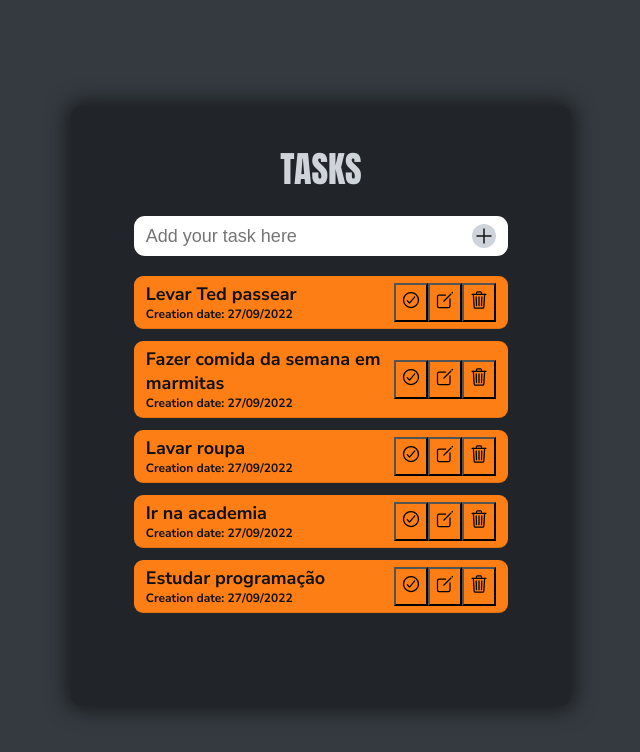
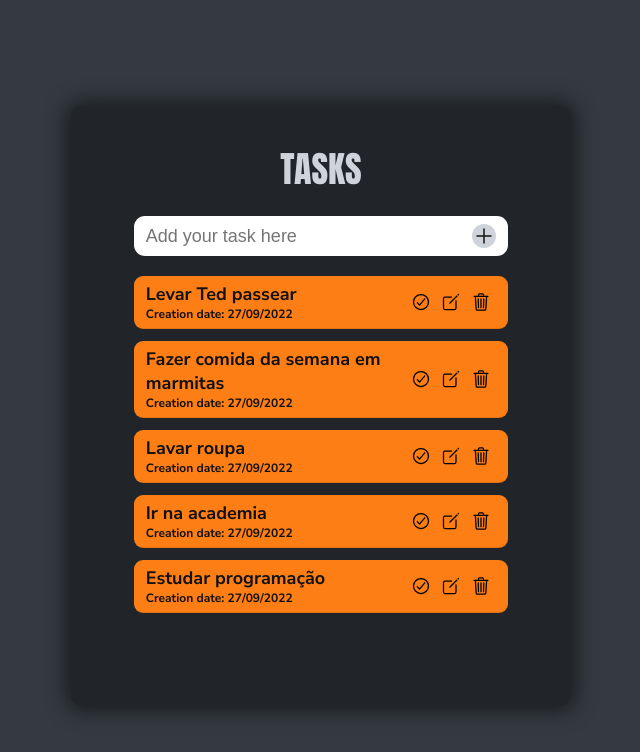
Before and after one commit to Tonysw2/todo-crud-reactjs, a React (Create React App) app: page / in a window 1280 px wide. Shown: the top 752 px of the page, without its empty margins (319-959 px from the left). Built offline with nearby package versions, Linux system fonts and the light colour scheme; data requests are answered from the project's data file.

Commit message:
fix button css problems

```diff
--- /dev/null
+++ b/src/components/Button/Button.css
@@ -0,0 +1,6 @@
+button {
+    border: none;
+    display: flex;
+    align-items: center;
+    justify-content: center;
+}
--- a/src/components/Button/Button.js
+++ b/src/components/Button/Button.js
@@ -1,3 +1,5 @@
+import './Button.css';
+
 const Button = ({ className, onClick, children }) => {
     return (
         <button className={className} onClick={onClick}>
--- a/src/components/Item Actions/ItemActions.css
+++ b/src/components/Item Actions/ItemActions.css
@@ -3,11 +3,6 @@
     align-items: center;
     justify-content: center;
     gap: 10px;
-}
-
-.checkbox {
-    width: 16px;
-    height: 16px;
 }
 
 .wrap-btn {
```
